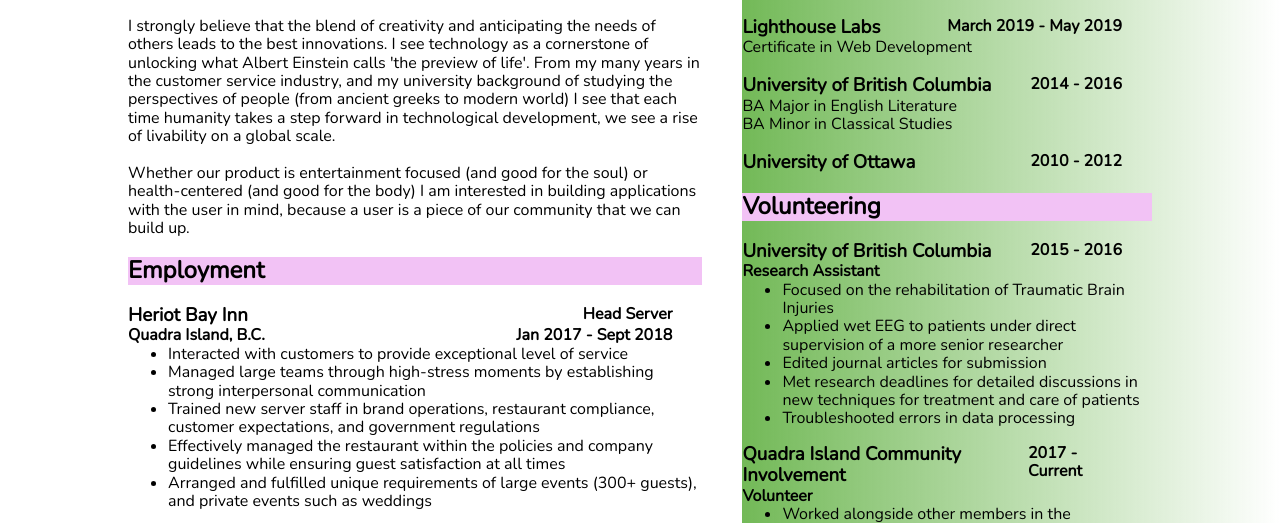
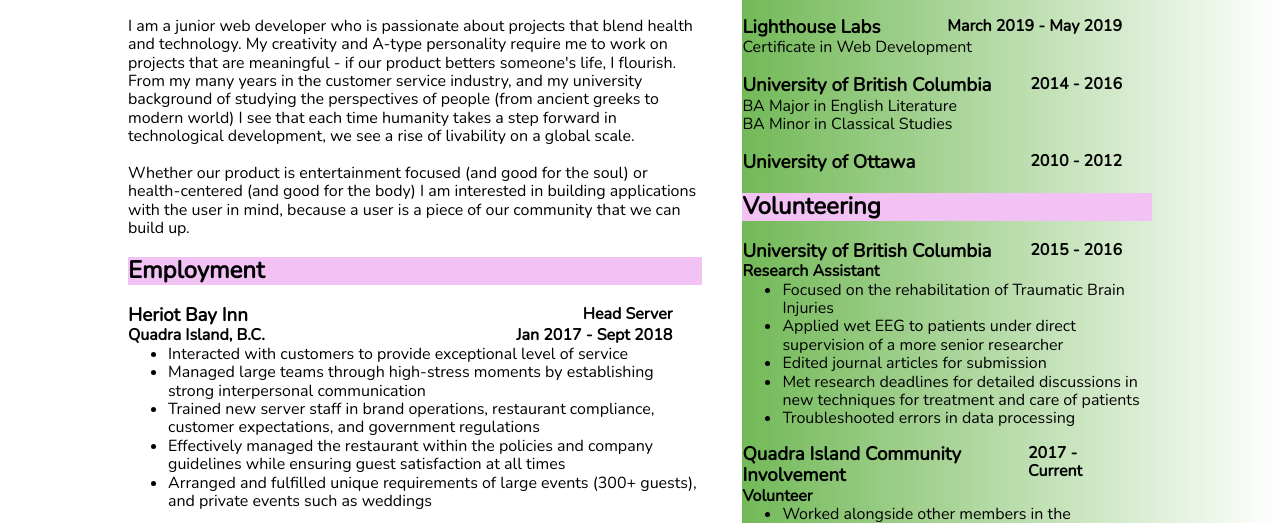
Before and after one commit to kcdporter/kcdporter.github.io, a website: page index.html in a window 1280 px wide. Shown: the part 281-804 px from the top of the page. Drawn offline with nearby package versions, Linux system fonts and the light colour scheme.

Commit message:
updated statement

```diff
--- a/index.html
+++ b/index.html
@@ -32,7 +32,7 @@
           <div id='Summary'>
             <h2 class='heading'> Summary </h2>
             <span>
-              <p>I strongly believe that the blend of creativity and anticipating the needs of others leads to the best innovations. I see technology as a cornerstone of unlocking what Albert Einstein calls 'the preview of life'.  From my many years in the customer service industry, and my university background of studying the perspectives of people (from ancient greeks to modern world) I see that each time humanity takes a step forward in technological development, we see a rise of livability on a global scale.
+              <p>I am a junior web developer who is passionate about projects that blend health and technology. My creativity and A-type personality require me to work on projects that are meaningful - if our product betters someone's life, I flourish. From my many years in the customer service industry, and my university background of studying the perspectives of people (from ancient greeks to modern world) I see that each time humanity takes a step forward in technological development, we see a rise of livability on a global scale.
               </p>
               <br>
               <p>
```
